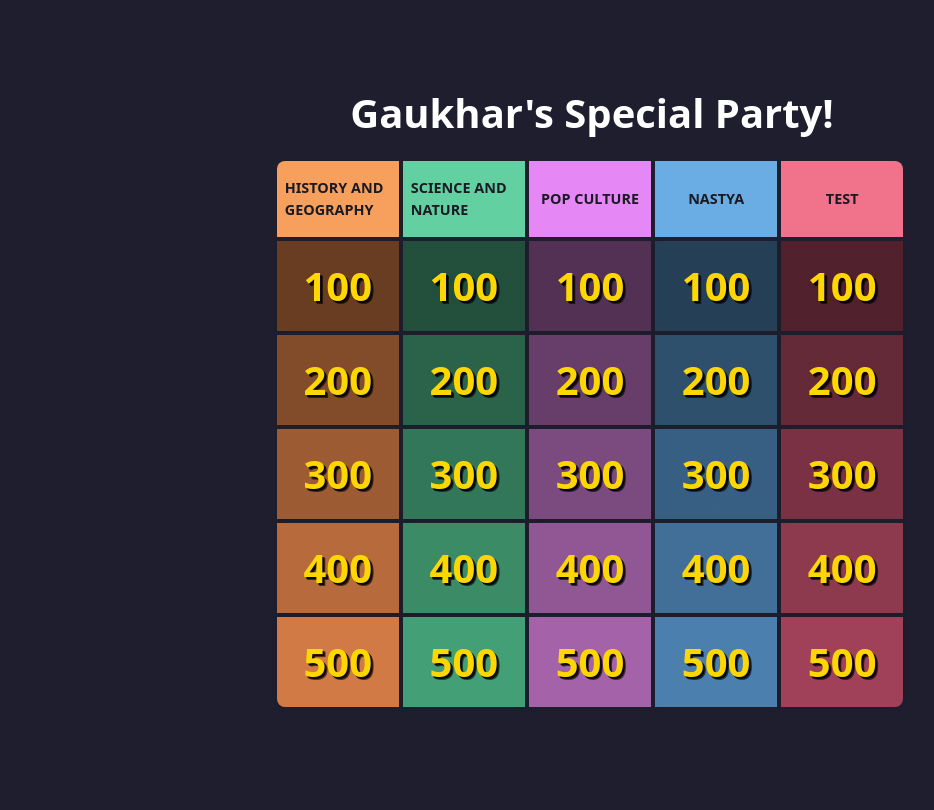
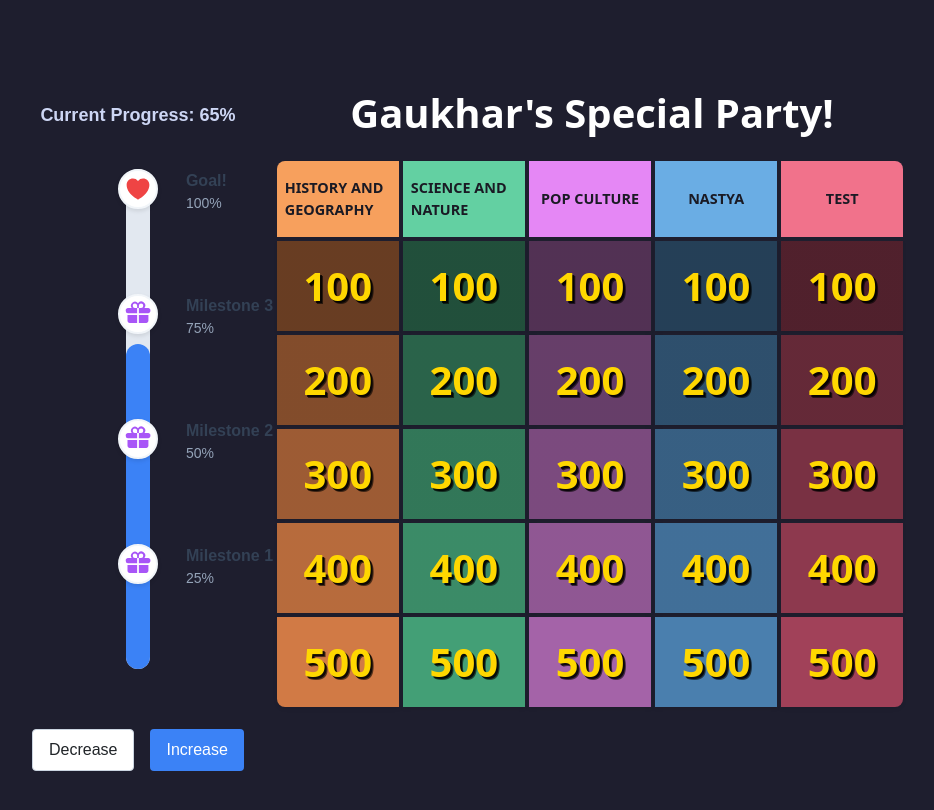
Before and after one commit to srazhov/GaukharBDgame, a React (Vite) app in the folder my-react-app/: page / in a window 1280 px wide. Both pictures are taken after a click on the button "Start game". Shown: the whole page, without its empty margins (48-982 px from the left). Built offline with nearby package versions, Linux system fonts and the light colour scheme.

Commit message:
Integration of VerticalProgressBar

```diff
--- a/my-react-app/src/components/GameManagementContainer.jsx
+++ b/my-react-app/src/components/GameManagementContainer.jsx
@@ -1,3 +1,5 @@
+import "../styles/GameContainer.css";
+
 import { useEffect, useState } from "react";
 import GameTable from "./GameTable";
 import Card from "./Card";
@@ -6,6 +8,7 @@ import {
   UpdateSelectedOption,
   CalculateTotalScore,
 } from "../helpers/GameDataManipulation";
+import VerticalProgressBar from "./VerticalProgressBar";
 
 export function GameManagementContainer() {
   const [tableItems, setTableItems] = useState(GetTableItems());
@@ -38,11 +41,18 @@ export function GameManagementContainer() {
         handleOptionSelected={handleOptionSelected}
         onClose={() => setShowModal(false)}
       ></Card>
-      <GameTable
-        tableItems={tableItems}
-        handleOptionSelected={handleOptionSelected}
-        handleTileClick={handleTileClick}
-      ></GameTable>
+      <div className="game-layout">
+        <div className="grid-section">
+          <GameTable
+            tableItems={tableItems}
+            handleOptionSelected={handleOptionSelected}
+            handleTileClick={handleTileClick}
+          ></GameTable>
+        </div>
+        <div className="sidebar-section">
+          <VerticalProgressBar />
+        </div>
+      </div>
     </>
   );
 }
--- /dev/null
+++ b/my-react-app/src/components/VerticalProgressBar.jsx
@@ -0,0 +1,68 @@
+import React, { useState } from "react";
+import "../styles/VerticalProgressBar.css";
+
+const GiftIcon = () => (
+  <svg xmlns="http://www.w3.org/2000/svg" viewBox="0 0 24 24" fill="#a855f7">
+    <path d="M9.375 3a1.875 1.875 0 000 3.75h1.875v4.5H3.375A1.875 1.875 0 011.5 9.375v-.75c0-1.036.84-1.875 1.875-1.875h3.193A3.375 3.375 0 0112 2.753a3.375 3.375 0 015.557 3.997h3.193c1.036 0 1.875.84 1.875 1.875v.75c0 1.036-.84 1.875-1.875 1.875H12.75v-4.5h1.875a1.875 1.875 0 10-1.875-1.875V6.75h-1.5V4.875C11.25 3.839 10.41 3 9.375 3zM12.75 12.75h7.875c.103 0 .203.009.3.025v4.975c0 1.036-.84 1.875-1.875 1.875H12.75v-6.875zM11.25 12.75v6.875H4.875c-1.036 0-1.875-.84-1.875-1.875v-4.975c.097-.016.197-.025.3-.025h7.875z" />
+  </svg>
+);
+
+const HeartIcon = () => (
+  <svg xmlns="http://www.w3.org/2000/svg" viewBox="0 0 24 24" fill="#ef4444">
+    <path d="M11.645 20.91l-.007-.003-.022-.012a15.247 15.247 0 01-.383-.218 25.18 25.18 0 01-4.244-3.17C4.688 15.36 2.25 12.174 2.25 8.25 2.25 5.322 4.714 3 7.688 3A5.5 5.5 0 0112 5.052 5.5 5.5 0 0116.313 3c2.973 0 5.437 2.322 5.437 5.25 0 3.925-2.438 7.111-4.739 9.256a25.175 25.175 0 01-4.244 3.17 15.247 15.247 0 01-.383.219l-.022.012-.007.004-.003.001a.752.752 0 01-.704 0l-.003-.001z" />
+  </svg>
+);
+
+export default function VerticalProgressBar() {
+  const [progress, setProgress] = useState(65);
+
+  const milestones = [
+    { percent: 25, label: "Milestone 1" },
+    { percent: 50, label: "Milestone 2" },
+    { percent: 75, label: "Milestone 3" },
+    { percent: 100, label: "Goal!" },
+  ];
+
+  return (
+    <div className="progress-container">
+      <div className="progress-header">Current Progress: {progress}%</div>
+
+      <div className="progress-track">
+        {/* The animated bar's height must remain inline because it's dynamic state */}
+        <div className="progress-fill" style={{ height: `${progress}%` }} />
+
+        {milestones.map((milestone) => (
+          <div
+            key={milestone.percent}
+            className="milestone"
+            style={{ bottom: `${milestone.percent}%` }}
+          >
+            <div className="milestone-icon">
+              {milestone.percent === 100 ? <HeartIcon /> : <GiftIcon />}
+            </div>
+
+            <div className="milestone-text">
+              <p className="milestone-title">{milestone.label}</p>
+              <p className="milestone-subtitle">{milestone.percent}%</p>
+            </div>
+          </div>
+        ))}
+      </div>
+
+      <div className="controls">
+        <button
+          className="btn"
+          onClick={() => setProgress((p) => Math.max(0, p - 10))}
+        >
+          Decrease
+        </button>
+        <button
+          className="btn btn-primary"
+          onClick={() => setProgress((p) => Math.min(100, p + 10))}
+        >
+          Increase
+        </button>
+      </div>
+    </div>
+  );
+}
--- a/my-react-app/src/styles/App.css
+++ b/my-react-app/src/styles/App.css
@@ -188,3 +188,7 @@ body {
   color: #cdd6f4!important;
   margin: 0!important;
 }
+
+.header-title-text {
+  padding: 30px 0 10px 0;
+}
--- /dev/null
+++ b/my-react-app/src/styles/GameContainer.css
@@ -0,0 +1,12 @@
+.game-layout {
+    position: relative;
+    display: flex;
+    align-items: center;
+    justify-content: center;
+    width: 100vw;
+}
+
+.sidebar-section {
+    position: absolute;
+    left: 40px;
+}
--- /dev/null
+++ b/my-react-app/src/styles/VerticalProgressBar.css
@@ -0,0 +1,97 @@
+.progress-container {
+  display: flex;
+  flex-direction: column;
+  align-items: center;
+  padding: 40px;
+  font-family: sans-serif;
+}
+
+.progress-header {
+  margin-bottom: 20px;
+  font-size: 18px;
+  font-weight: bold;
+}
+
+.progress-track {
+  position: relative;
+  height: 500px;
+  width: 24px;
+  background-color: #e2e8f0;
+  border-radius: 12px;
+  margin: 20px 0;
+}
+
+.progress-fill {
+  position: absolute;
+  bottom: 0;
+  width: 100%;
+  background-color: #3b82f6;
+  border-radius: 12px;
+  transition: height 0.5s ease-out;
+}
+
+.milestone {
+  position: absolute;
+  width: 100%;
+  transform: translateY(50%);
+}
+
+.milestone-icon {
+  position: absolute;
+  left: 50%;
+  transform: translateX(-50%);
+  display: flex;
+  align-items: center;
+  justify-content: center;
+  width: 40px;
+  height: 40px;
+  background-color: white;
+  border-radius: 50%;
+  border: 2px solid #f1f5f9;
+  box-shadow: 0 2px 4px rgba(0,0,0,0.1);
+  z-index: 10;
+}
+
+/* Constrain the SVG size here instead of inline */
+.milestone-icon svg {
+  width: 28px;
+  height: 28px;
+}
+
+.milestone-text {
+  position: absolute;
+  left: 60px;
+  white-space: nowrap;
+}
+
+.milestone-title {
+  margin: 0;
+  font-weight: bold;
+  color: #334155;
+}
+
+.milestone-subtitle {
+  margin: 0;
+  font-size: 14px;
+  color: #94a3b8;
+}
+
+.controls {
+  margin-top: 40px;
+  display: flex;
+  gap: 16px;
+}
+
+.btn {
+  padding: 8px 16px;
+  cursor: pointer;
+  border-radius: 4px;
+  border: 1px solid #cbd5e1;
+  background-color: white;
+}
+
+.btn-primary {
+  background-color: #3b82f6;
+  color: white;
+  border: none;
+}
```
